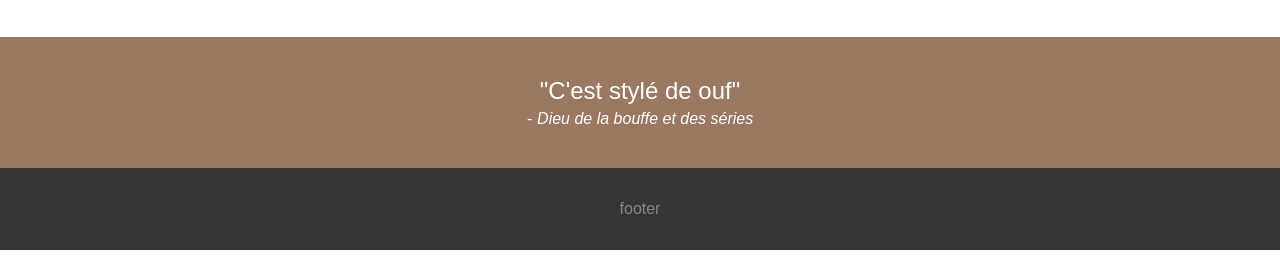
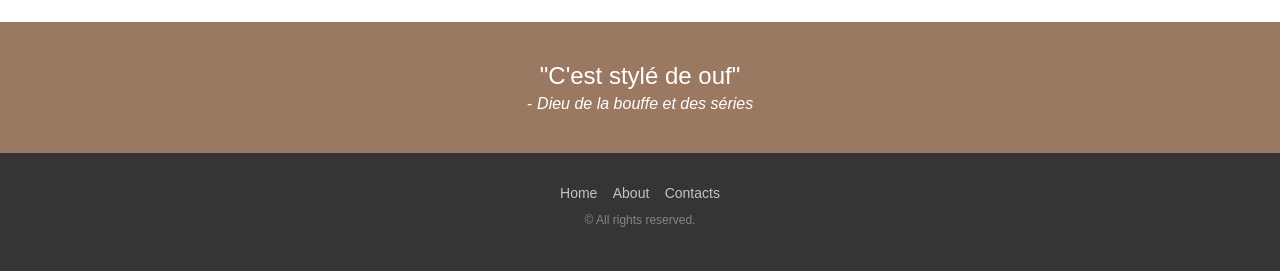
Before and after one commit to maxkerf/mario_sokoban_landing_page, a plain HTML site: page index.html in a window 1280 px wide. Shown: the part 673-944 px from the top of the page. Before the commit the page ends 923 px from the top, so only its background shows below. Drawn offline with Linux system fonts and the light colour scheme.

Commit message:
footer section & crop images

```diff
--- a/index.html
+++ b/index.html
@@ -83,6 +83,28 @@
                 padding: 32px 0;
                 background: #353535;
                 color: #868686;
+                font-size: 12px;
+            }
+
+            footer ul {
+                list-style: none;
+                margin: 0;
+                padding: 0;
+            }
+
+            footer li {
+                display: inline-block;
+            }
+
+            footer li a {
+                text-decoration: none;
+                color: #c3c3c3;
+                font-size: 14px;
+                padding: 6px;
+            }
+
+            footer li a:hover {
+                color: #FFF;
             }
         </style>
     </head>
@@ -122,7 +144,14 @@
         </section>
 
         <footer>
-            footer
+            <div class="container">
+                <ul>
+                    <li><a href="">Home</a></li>
+                    <li><a href="">About</a></li>
+                    <li><a href="">Contacts</a></li>
+                </ul>
+                <p>&copy; All rights reserved.</p>
+            </div>
         </footer>
     </body>
 </html>
```
Also changed, not shown: images/aventure.JPG, images/creation.JPG, images/defi.JPG, images/menu.JPG.
